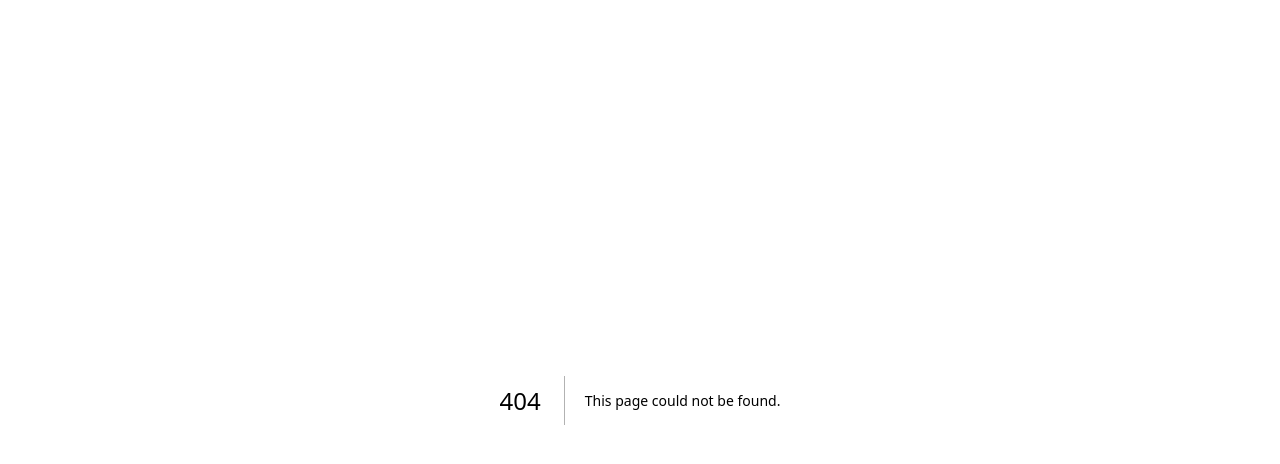
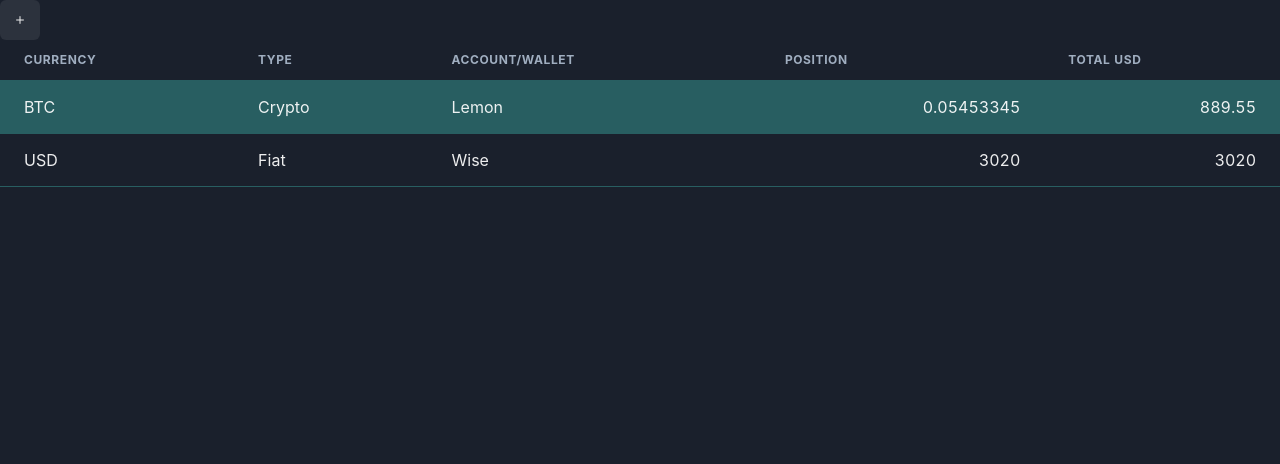
Before and after one commit to chinocejas/nextjs-blog, a Next.js app: page /FollowAssets in a window 1280 px wide. Before the commit this address had no page. Shown: the top 464 px of the page. Built offline with nearby package versions, Linux system fonts and the light colour scheme.

Commit message:
Adding FollowAssertPage

```diff
--- /dev/null
+++ b/components/FollowAssert/ButtonAdd.js
@@ -0,0 +1,8 @@
+import { IconButton, Button } from "@chakra-ui/react";
+import { IoIosAdd, IoAdd} from "react-icons/io";
+
+export default function ButtonAdd() {
+  return (
+    <IconButton aria-label='Search database' icon={<IoIosAdd />} />
+  );
+}
--- /dev/null
+++ b/components/FollowAssert/DrawerAddAssert.js
@@ -0,0 +1,88 @@
+import React from "react";
+import {
+  Drawer,
+  DrawerBody,
+  DrawerFooter,
+  DrawerHeader,
+  DrawerOverlay,
+  DrawerContent,
+  DrawerCloseButton,
+  useDisclosure,
+  useRef,
+  Button,
+  AddIcon,
+  Stack,Box,FormLabel,Input,InputGroup, InputLeftAddon, InputRightAddon,Select,Textarea
+} from '@chakra-ui/react'
+
+export default function DrawerAddAssert() {
+  const { isOpen, onOpen, onClose } = useDisclosure()
+  const firstField = React.useRef()
+
+  return (
+    <>
+      <Button leftIcon={<AddIcon />} colorScheme='teal' onClick={onOpen}>
+        Create user
+      </Button>
+      <Drawer
+        isOpen={isOpen}
+        placement='right'
+        initialFocusRef={firstField}
+        onClose={onClose}
+      >
+        <DrawerOverlay />
+        <DrawerContent>
+          <DrawerCloseButton />
+          <DrawerHeader borderBottomWidth='1px'>
+            Create a new account
+          </DrawerHeader>
+
+          <DrawerBody>
+            <Stack spacing='24px'>
+              <Box>
+                <FormLabel htmlFor='username'>Name</FormLabel>
+                <Input
+                  ref={firstField}
+                  id='username'
+                  placeholder='Please enter user name'
+                />
+              </Box>
+
+              <Box>
+                <FormLabel htmlFor='url'>Url</FormLabel>
+                <InputGroup>
+                  <InputLeftAddon>http://</InputLeftAddon>
+                  <Input
+                    type='url'
+                    id='url'
+                    placeholder='Please enter domain'
+                  />
+                  <InputRightAddon>.com</InputRightAddon>
+                </InputGroup>
+              </Box>
+
+              <Box>
+                <FormLabel htmlFor='owner'>Select Owner</FormLabel>
+                <Select id='owner' defaultValue='segun'>
+                  <option value='segun'>Segun Adebayo</option>
+                  <option value='kola'>Kola Tioluwani</option>
+                </Select>
+              </Box>
+
+              <Box>
+                <FormLabel htmlFor='desc'>Description</FormLabel>
+                <Textarea id='desc' />
+              </Box>
+            </Stack>
+          </DrawerBody>
+
+          <DrawerFooter borderTopWidth='1px'>
+            <Button variant='outline' mr={3} onClick={onClose}>
+              Cancel
+            </Button>
+            <Button colorScheme='blue'>Submit</Button>
+          </DrawerFooter>
+        </DrawerContent>
+      </Drawer>
+    </>
+  )
+}
--- /dev/null
+++ b/components/FollowAssert/TablePortfolio.js
@@ -0,0 +1,45 @@
+
+import {
+  Table,
+  Thead,
+  Tbody,
+  Tfoot,
+  Tr,
+  Th,
+  Td,
+  TableCaption,
+  TableContainer,
+} from '@chakra-ui/react'
+
+export default function TablePortfolio(props) {
+  let headerList = props.headers ?  props.headers : [];
+  let rows = props.rows ? props.rows : [];
+  return (
+    <TableContainer>
+    <Table variant="striped" colorScheme="teal">
+      <Thead>
+        <Tr>
+          {
+            headerList.map((element, index) => {
+              return <Th key={index}>{element}</Th>
+            })
+          }
+        </Tr>
+      </Thead>
+      <Tbody>
+        {
+            rows.map((row,index) => {
+                return <Tr key={index}>
+                  <Td>{row.currency}</Td>
+                  <Td>{row.type}</Td>
+                  <Td>{row.account}</Td>
+                  <Td isNumeric>{row.value}</Td>
+                  <Td isNumeric>{row.totalUsd}</Td>
+                </Tr>
+            })
+        }
+      </Tbody>
+    </Table>
+  </TableContainer>
+  );
+}
--- a/package.json
+++ b/package.json
@@ -9,8 +9,9 @@
     "@chakra-ui/react": "^2.3.6",
     "@emotion/react": "11",
     "@emotion/styled": "11",
+    "eslint-plugin-react-hooks": "^4.6.0",
     "framer-motion": "6",
-    "next": "latest",
+    "next": "^13.0.4",
     "react": "^18.2.0",
     "react-dom": "^18.2.0",
     "react-icons": "^4.6.0"
--- /dev/null
+++ b/pages/FollowAssets.js
@@ -0,0 +1,47 @@
+import Head from "next/head";
+import TablePortfolio from "../components/FollowAssert/TablePortfolio";
+import { IconButton } from '@chakra-ui/react'
+import ButtonAdd from "../components/FollowAssert/ButtonAdd";
+import DrawerAddAssert from "../components/FollowAssert/DrawerAddAssert"
+
+export default function FollowAssets() {
+  var headerList = [
+    "CURRENCY",
+    "TYPE",
+    "ACCOUNT/WALLET",
+    "POSITION",
+    "TOTAL USD",
+  ];
+  const rows = [
+    {
+      _id: "56cf587fe46adb3b8960afe2",
+      currency: "BTC",
+      type: "Crypto",
+      account: "Lemon",
+      value: 0.05453345,
+      totalUsd: 889.55,
+    },
+    {
+      _id: "56cf587fe46adb3b8960afe2",
+      currency: "USD",
+      type: "Fiat",
+      account: "Wise",
+      value: 3020,
+      totalUsd: 3020,
+    },
+  ];
+
+  return (
+    <div className="container">
+      <Head>
+        <title>Follow Assets</title>
+      </Head>
+      <main>
+        <ButtonAdd></ButtonAdd>
+        {/*<DrawerAddAssert></DrawerAddAssert> */}
+
+        <TablePortfolio headers={headerList} rows={rows}></TablePortfolio>
+      </main>
+    </div>
+  );
+}
```
Also changed, not shown: 1 other file (tests, documents, lock files or other folders).
